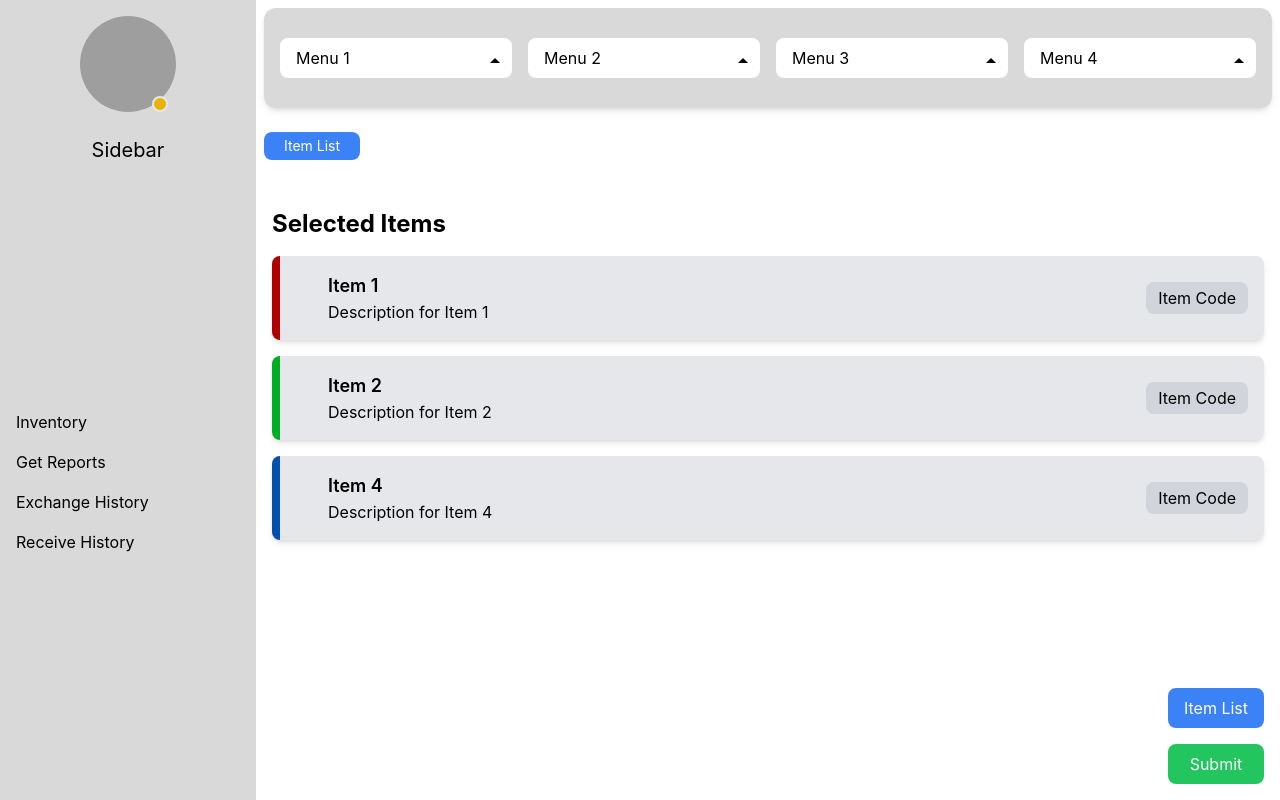
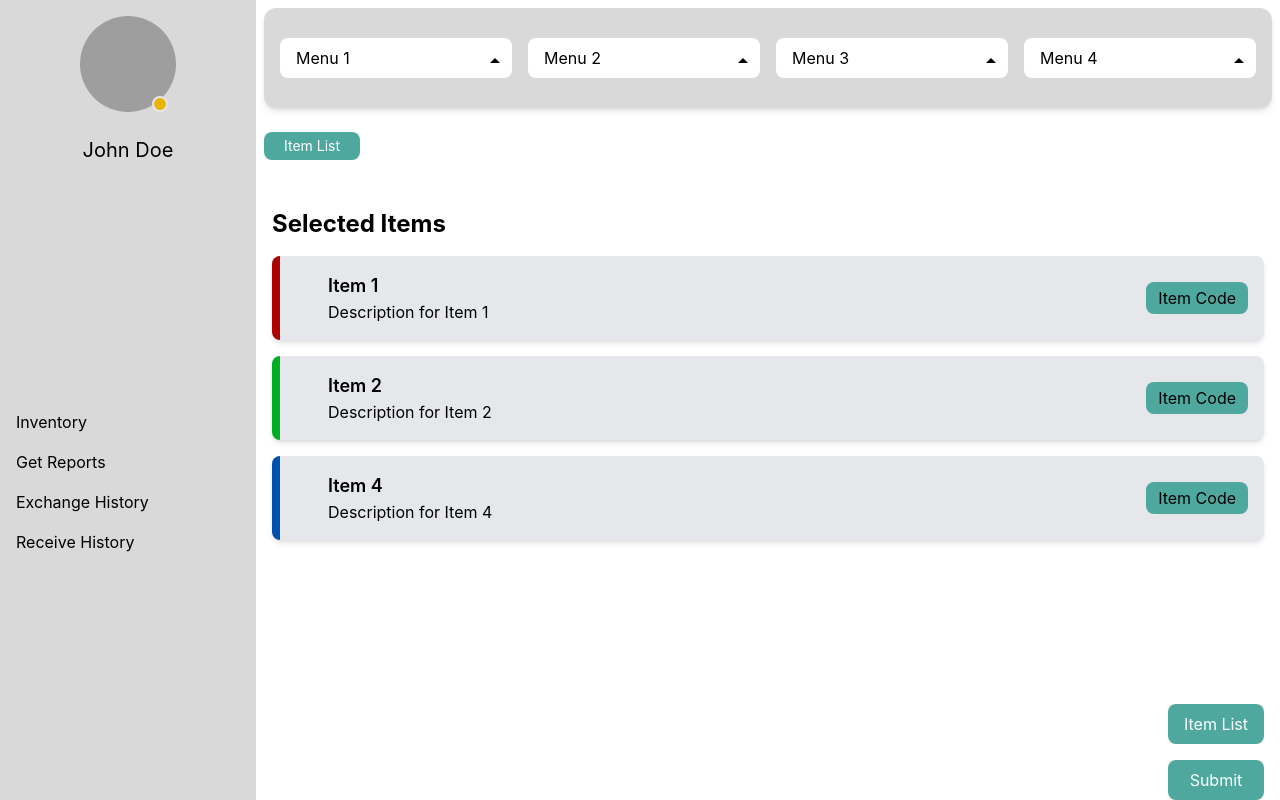
Before and after one commit to tediyo/Amaga-UI, a React (Create React App) app: page /inventory in a window 1280 px wide. Built offline with nearby package versions, Linux system fonts and the light colour scheme; no server answers; grey boxes are pictures that could not be loaded.

Commit message:
Last for today

```diff
--- a/src/Components/Inventory/Inventory.js
+++ b/src/Components/Inventory/Inventory.js
@@ -93,7 +93,7 @@ const Inventory = () => {
           ></div>
         </div>
 
-        <h2 className="text-xl text-black mb-4">Sidebar</h2>
+        <h2 className="text-xl text-black mb-4">John Doe</h2>
         <nav className="w-full flex-grow flex flex-col justify-center">
           <Link className="block text-black py-2" to="/">Inventory</Link>
           <Link className="block text-black py-2" to="/content">Get Reports</Link>
@@ -145,7 +145,7 @@ const Inventory = () => {
         {/* "Item List" Button */}
         <button
           onClick={handleItemListClick}
-          className="bg-blue-500 text-white py-1 px-2 rounded-lg mt-4 ml-2 text-sm w-24"
+          className="bg-[#4EA89E] text-white py-1 px-2 rounded-lg mt-4 ml-2 text-sm w-24"
         >
           Item List
         </button>
@@ -165,7 +165,7 @@ const Inventory = () => {
                 </div>
 
                 <button
-                  className="bg-gray-300 text-black py-1 px-3 rounded-lg"
+                  className="bg-[#4EA89E] text-black py-1 px-3 rounded-lg"
                   onClick={() => alert(`Item Code for ${item.name}`)}
                 >
                   Item Code
@@ -177,9 +177,9 @@ const Inventory = () => {
 
         {/* Buttons at the bottom */}
         <div className="flex justify-end p-4">
-          <div className="flex flex-col space-y-4 absolute bottom-4 right-4">
-            <button className="bg-blue-500 text-white py-2 px-4 rounded-lg">Item List</button>
-            <button className="bg-green-500 text-white py-2 px-4 rounded-lg">Submit</button>
+          <div className="flex flex-col space-y-4 absolute bottom-0 right-4">
+            <button className="bg-[#4EA89E] text-white py-2 px-4 rounded-lg">Item List</button>
+            <button className="bg-[#4EA89E] text-white py-2 px-4 rounded-lg">Submit</button>
           </div>
         </div>
       </div>
```
